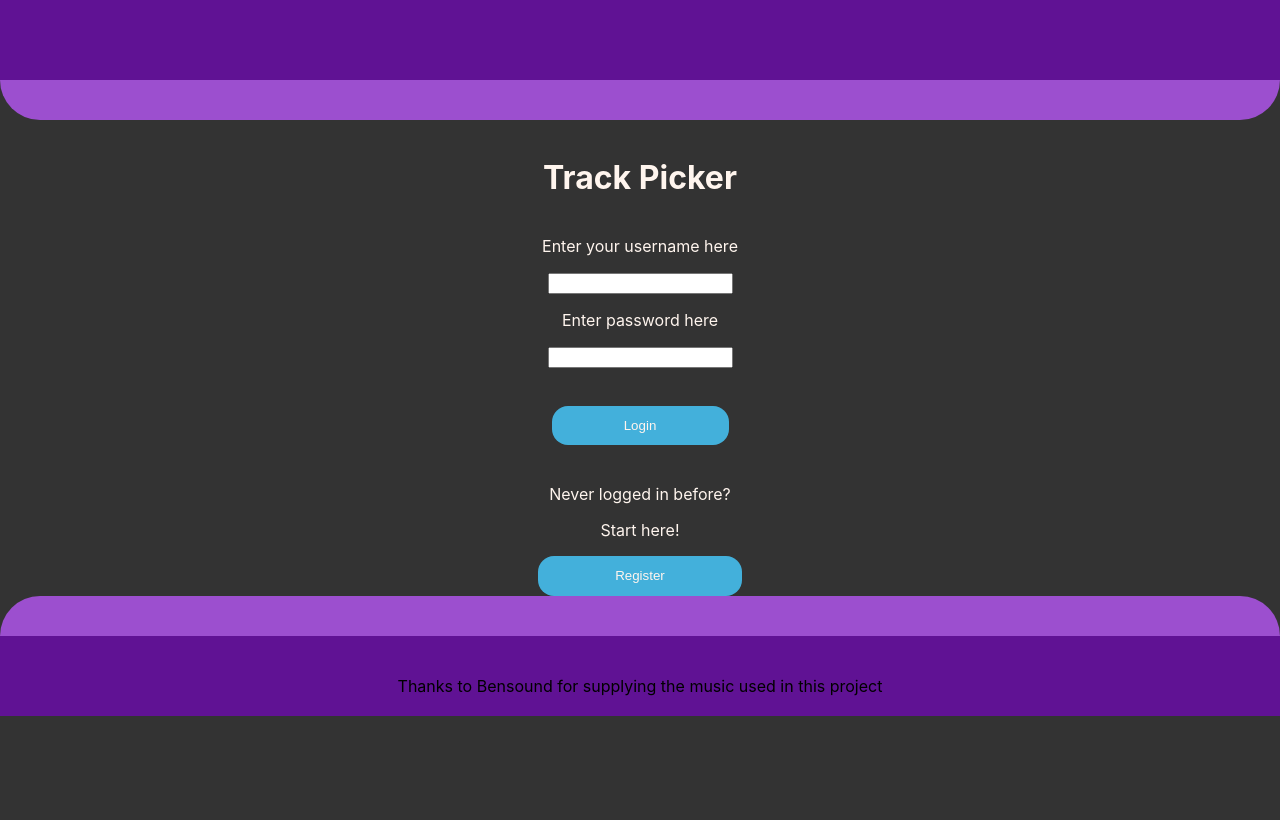
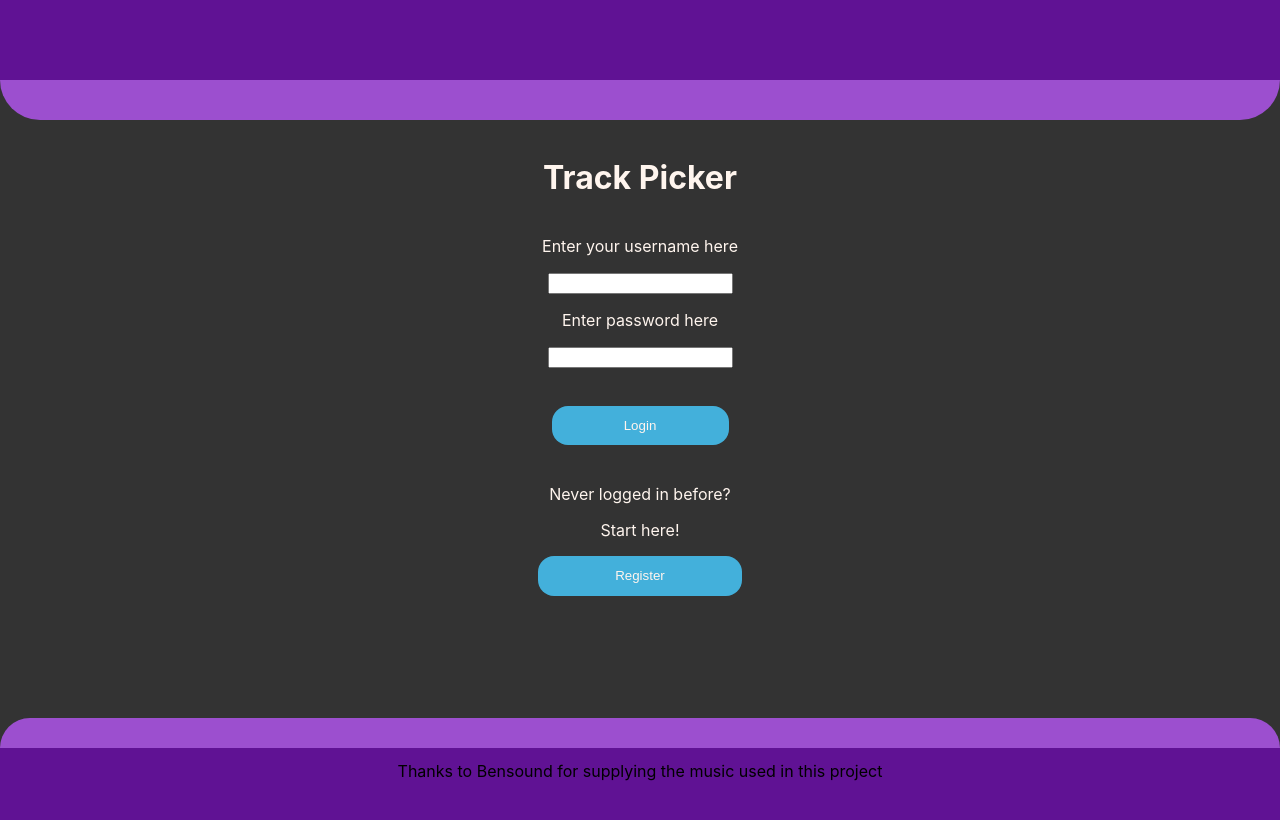
Before and after one commit to swoop21445/Enterprise_web_systems, a React (Create React App) app in the folder node-server-aws/aws-react/: page / in a window 1280 px wide. Shown: the top 820 px of the page. Built offline with nearby package versions, Linux system fonts and the light colour scheme.

Commit message:
proposes final changes, next step is user testing. if successful no more changes will be added

```diff
--- a/node-server-aws/aws-react/src/App.css
+++ b/node-server-aws/aws-react/src/App.css
@@ -1,47 +1,54 @@
 .App {
   text-align: center;
+  width: 100%;
+  height: 100%;
 }
 
 .header_area{
-  height: 10vh;
   width: 100%;
+  height: 10%;
   background-color: #601294;
   /*border-bottom-left-radius: 1rem;
   border-bottom-right-radius:1rem;*/
 }
 
 .smaller_header_area{
-  height: 5vh;
+  width: 100%;
+  height: 5%;
   background-color: #9c4fcf;
   border-bottom-left-radius: 5rem;
   border-bottom-right-radius:5rem;
 }
 
+.content{
+  height: 70%;
+}
+
 .bottom-container{
-  position: sticky;
   width: 100%;
-  bottom: 0;
+  height: 15%;
 }
 
 .smaller_footer_area{
-  height: 5vh;
+  height: 25%;
   background-color: #9c4fcf;
   border-top-left-radius: 5rem;
   border-top-right-radius: 5rem;
 }
 
 .footer_area{
+  height: 75%;
   text-align: center;
-  height: 10vh;
   background-color: #601294;
 }
 .footer_area > p{
   margin-top: auto;
-  padding-top: 5vh;
+  padding-top: 1%;
   color: black;
 }
 .container {
   display: grid;
+  height: 75%;
   grid-template-columns: [first] 50% [line2] 50%;
   gap: 1rem;
 }
@@ -49,11 +56,24 @@
 .container > .track-item {
   background: #365fe6;
   padding: 1.5rem;
+  margin: 5%;
   border-radius: 1rem;
+  height: 65%;
+}
+
+img{
+  position: relative;
+  display: block;
+  max-width: auto;
+  max-height: auto;
+  height: 50%;
+  width: auto;
+  margin-left: auto;
+  margin-right: auto;
 }
 
 .pie_div {
-  height: 400px;
+  height: 25vh;
 }
 
 .login_spacer{
--- a/node-server-aws/aws-react/src/App.js
+++ b/node-server-aws/aws-react/src/App.js
@@ -22,6 +22,7 @@ function App() {
         <div className='App'>
           <div className='header_area'></div>
             <div className='smaller_header_area'></div>
+             <div className='content'>
               <Router>
                 <Switch>
                   <Route path="/" exact component={login}/>
@@ -31,6 +32,7 @@ function App() {
                   <Route path="/thank_you" component={thank_you} />
                 </Switch>
               </Router>
+              </div>
             <div className='bottom-container'>
                 <div className='smaller_footer_area'></div>
                 <div className='footer_area'> <p>Thanks to Bensound for supplying the music used in this project</p></div>
--- a/node-server-aws/aws-react/src/Components/Login.js
+++ b/node-server-aws/aws-react/src/Components/Login.js
@@ -12,7 +12,9 @@ function Login () {
     const [username, setusername] = useState(" ")
     const [password, setpassword] = useState(" ")
     const [errmsg,setErrmsg] = useState(" ")
+    // eslint-disable-next-line
     const {user, setUser} = useContext(UserContext)
+    // eslint-disable-next-line
     const {auth, setAuth} = useContext(AuthContext)
 
     const history = useHistory();
--- a/node-server-aws/aws-react/src/Components/choice-page.js
+++ b/node-server-aws/aws-react/src/Components/choice-page.js
@@ -13,7 +13,9 @@ import axios from 'axios'
 
 function Choice_page () {
     let {id , username} = useParams();
+    // eslint-disable-next-line
     const {auth, setAuth} = useContext(AuthContext);
+    // eslint-disable-next-line
     const {user,setUser} = useContext(UserContext)
     const [admin, setAdmin] = useState(false)
     const history = useHistory();
@@ -21,9 +23,6 @@ function Choice_page () {
     //checks user authorisaztion on render if fails user is redirected
     useEffect(() => {
         if (id === user && auth){
-            console.log(id)
-            console.log(user)
-            console.log("auth successful")
         } else {
             history.push('/')
         }
@@ -32,7 +31,6 @@ function Choice_page () {
     function send_data(song) {
         axios.post('http://3.20.232.9:4000/users/update', {user: username , song: song})
         .then(res => {
-            console.log(res.data)
         history.push('/thank_you')
         })
 
@@ -67,6 +65,7 @@ function Choice_page () {
             <header><h1>Pick the track you like best!</h1></header>
                 <div className ='container'>
                     <div className='track-item'>
+                        <h3>High Octane</h3>
                         <img alt='track 1 high octane' src={highoctaneimg}></img>
                         <div className = 'track_footer'>
                             <ReactAudioPlayer
@@ -79,6 +78,7 @@ function Choice_page () {
                         </div>
                  </div>
                      <div className = 'track-item'>
+                        <h3>All That</h3>
                         <img alt='track 2 all that' src={allthatimg}></img>
                         <div className = 'track_footer'>
                         <ReactAudioPlayer
--- a/node-server-aws/aws-react/src/Components/register.js
+++ b/node-server-aws/aws-react/src/Components/register.js
@@ -12,7 +12,9 @@ function Register () {
     const [password_confirmation, setPassword_confirmation] = useState(" ")
     const [errmsg,setErrmsg] = useState(" ")
 
+    // eslint-disable-next-line
     const {user, setUser} = useContext(UserContext)
+    // eslint-disable-next-line
     const {auth, setAuth} = useContext(AuthContext)
 
     const history = useHistory()
--- a/node-server-aws/aws-react/src/index.css
+++ b/node-server-aws/aws-react/src/index.css
@@ -1,3 +1,10 @@
+html{
+  width: 100%;
+  height: 100%;
+  margin: 0px;
+}
+
+
 body {
   font-family: -apple-system, BlinkMacSystemFont, 'Segoe UI', 'Roboto', 'Oxygen',
     'Ubuntu', 'Cantarell', 'Fira Sans', 'Droid Sans', 'Helvetica Neue',
@@ -6,9 +13,19 @@ body {
   -moz-osx-font-smoothing: grayscale;
   background-color: #333333 ;
   margin: 0px;
+  position: relative;
+  width: 100%;
+  height: 100%;
+
 }
 
 code {
   font-family: source-code-pro, Menlo, Monaco, Consolas, 'Courier New',
     monospace;
 }
+
+#root{
+  width: 100%;
+  height: 100%;
+  margin: 0px;
+}
```
